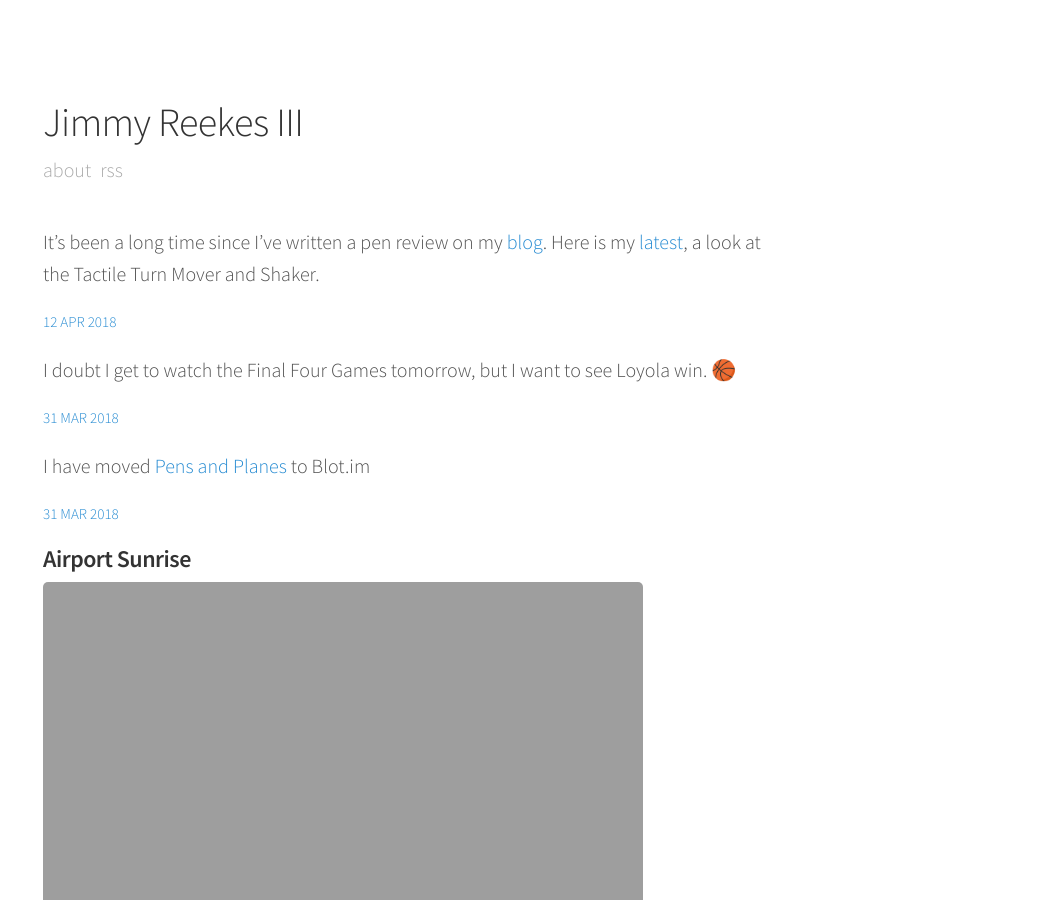
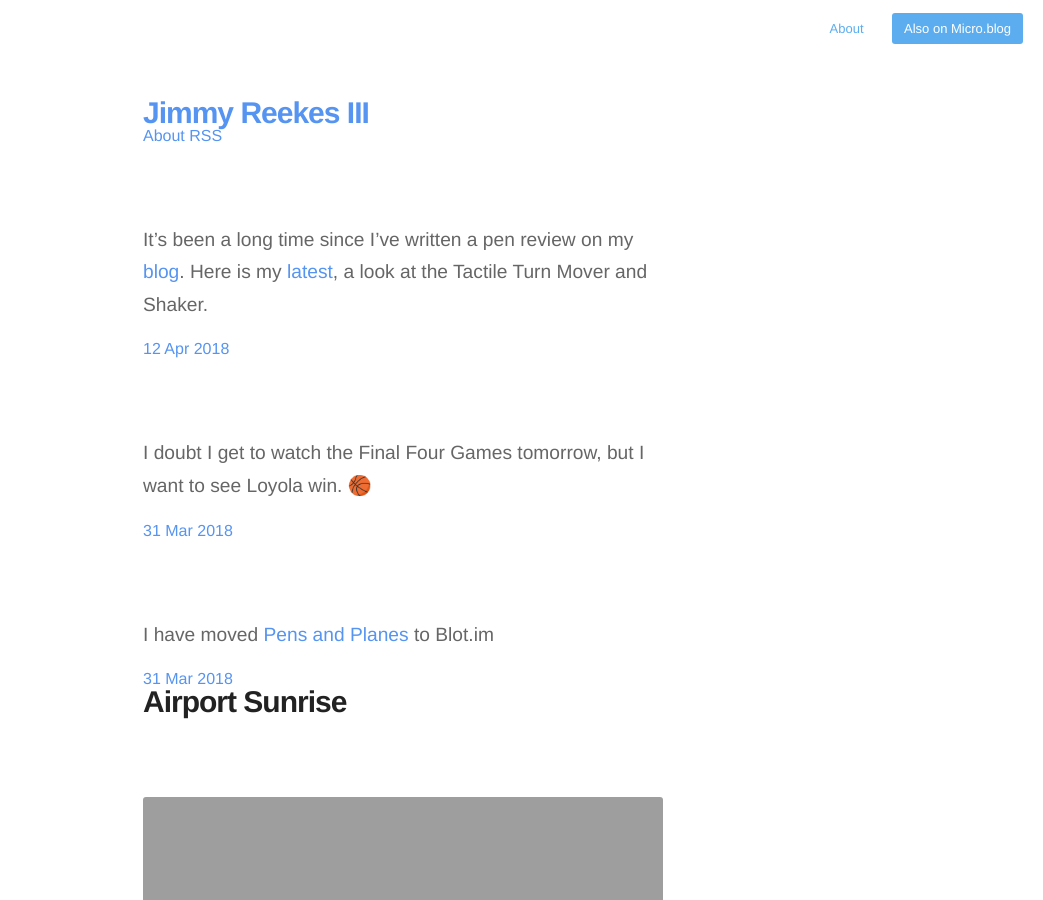
Before and after one commit to jmreekes/jmreekes.github.io, a Jekyll site: the page built from index.html, in a window 1280 px wide and 900 px high. Shown: the whole window, without its empty margins (237-1280 px from the left). Built offline with Jekyll 4.4.1, drawn with Linux system fonts in a browser that asks for light colours; the list of posts is cut into pages by our own code; some of the changed text lies outside the part shown.

Commit message:
Mirroring from Micro.blog.

```diff
--- a/_layouts/default.html
+++ b/_layouts/default.html
@@ -2,10 +2,18 @@
 <html lang="en">
 <head>
   <meta charset="utf-8">
+  <meta http-equiv="X-UA-Compatible" content="IE=edge,chrome=1">
   <meta name="viewport" content="width=device-width, initial-scale=1">
-  <title>{% if page.title %}{{ page.title }}{% else %}{{ site.name }}{% endif %}</title>
-  <link rel="stylesheet" href="//fonts.googleapis.com/css?family=Source+Sans+Pro:300,300i,600">
-  <link rel="stylesheet" href="{{ site.baseurl }}/style.css">
+  <meta content="{{ site.author }}" name="author">
+  {% if page.url == "/" %}
+  <title>{{ site.title }}</title>
+  {% elsif paginator %}
+  <title>{{ site.title }} - Page {{ paginator.page }}</title>
+  {% else %}
+  <title>{{ site.title }} {% assign exist_or_not = page.title | size %} {% if exist_or_not < 1 %} - Status {% else %} - {{ page.title }} {% endif %}</title>
+  {% endif %}
+  <link href="{{ "/" | relative_url  }}assets/css/style.css" rel="stylesheet">
+  <link href="{{ "/" | relative_url  }}assets/css/highlight.css" rel="stylesheet">
   <link rel="stylesheet" href="{{ site.baseurl }}/custom.css">
 
 	<link rel="shortcut icon" href="https://micro.blog/{{ site.username }}/favicon.png" type="image/x-icon" />
@@ -28,10 +36,18 @@
   <link rel="micropub" href="https://micro.blog/micropub" />
   <link rel="webmention" href="https://micro.blog/webmention" />
   <link rel="subscribe" href="https://micro.blog/users/follow" />
+
 </head>
 <body>
-  <div class="container">
+  {% include navigation.html %}
+  {% if page.profile %}
+  {% include profile.html %}
+  {% endif %}
+  <section id="wrapper"{% if page.url == "/about/" %} class="bio"{% endif %}>
     {{ content }}
-  </div>
+  </section>
+  <footer id="footer">
+    {% include footer.html %}
+  </footer>
 </body>
 </html>
```
